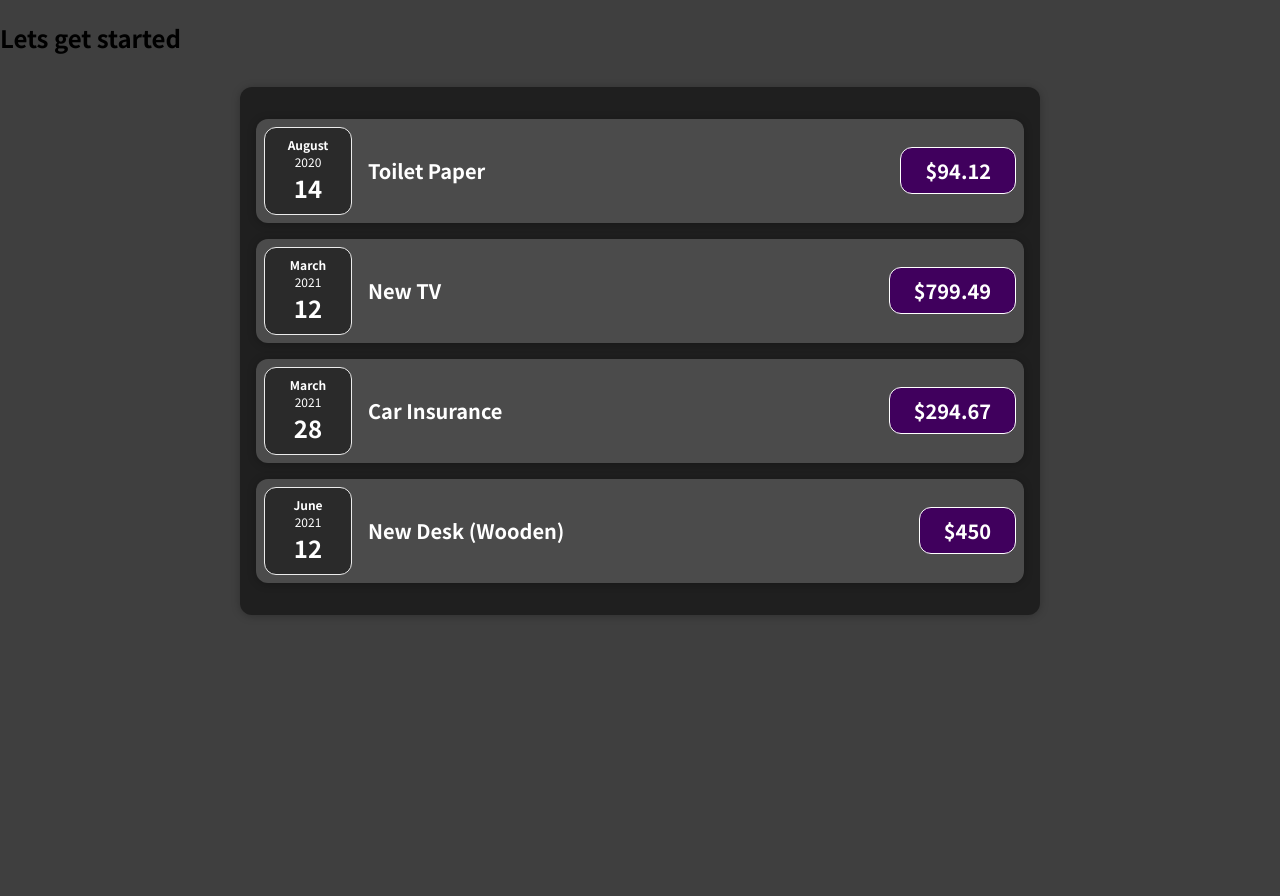
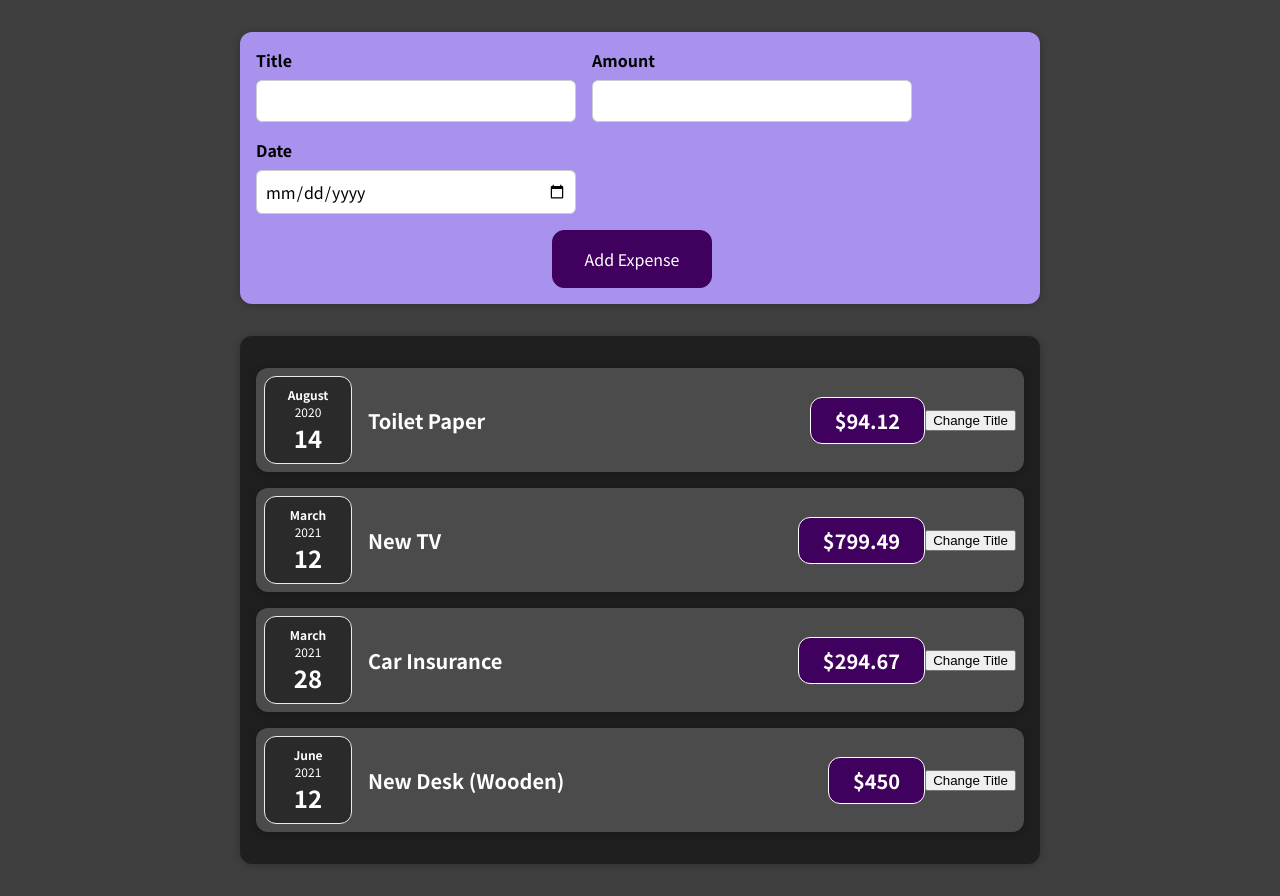
Before and after one commit to BuildwithMc/my-first-react-app, a React (Create React App) app: page / in a window 1280 px wide. Before the commit the page ends 800 px from the top, so only its background shows below. Built offline with nearby package versions, Linux system fonts and the light colour scheme.

Commit message:
state management lesson

```diff
--- a/src/App.js
+++ b/src/App.js
@@ -2,6 +2,7 @@
 
 import React, { Component } from "react";
 import Expenses from "./components/Expenses/Expenses";
+import NewExpense from "./components/NewExpense/NewExpense";
 import "./App.css";
 
 function App() {
@@ -29,7 +30,7 @@
 
     return (
       <div>
-        <h2>Lets get started</h2>
+        <NewExpense/>
         <Expenses items={expenses} />
       </div>
     );
--- a/src/components/Expenses/ExpenseItem.js
+++ b/src/components/Expenses/ExpenseItem.js
@@ -1,16 +1,24 @@
 import "./ExpenseItem.css";
 import Card from "../UI/Card";
 import ExpenseDate from "./ExpenseDate";
+import React, {useState} from "react";
 
 function ExpenseItem(props) {
+  const [title, setTitle] = useState(props.title);
+
+  const clickHandler = () => {
+    setTitle('update listing');
+    console.log('clicked fam !!!');
+  };
 
     return (
       <Card className="expense-item">
         <ExpenseDate date={props.date} />
         <div className="expense-item__description">
-          <h2>{props.title}</h2>
+          <h2>{title}</h2>
           <div className="expense-item__price">${props.amount}</div>
         </div>
+        <button onClick={clickHandler}>Change Title</button>
       </Card>
     );
 }
--- /dev/null
+++ b/src/components/NewExpense/Form.css
@@ -0,0 +1,26 @@
+.new-expense__controls {
+  display: flex;
+  flex-wrap: wrap;
+  gap: 1rem;
+  margin-bottom: 1rem;
+  text-align: left;
+}
+
+.new-expense__control label {
+  font-weight: bold;
+  margin-bottom: 0.5rem;
+  display: block;
+}
+
+.new-expense__control input {
+  font: inherit;
+  padding: 0.5rem;
+  border-radius: 6px;
+  border: 1px solid #ccc;
+  width: 20rem;
+  max-width: 100%;
+}
+
+.new-expense__actions {
+  text-align: right;
+}
--- /dev/null
+++ b/src/components/NewExpense/Form.js
@@ -0,0 +1,27 @@
+import "./Form.css"
+
+function Form(params) {
+    return (
+      <form>
+        <div className="new-expense__controls">
+          <div className="new-expense__control">
+            <label>Title</label>
+            <input type="text" />
+          </div>
+          <div className="new-expense__control">
+            <label>Amount</label>
+            <input type="number" min="0.01" step="0.01"/>
+          </div>
+          <div className="new-expense__control">
+            <label>Date</label>
+            <input type="date" min="2019-01-01" max="2024-12-31"/>
+          </div>
+        </div>
+        <div>
+            <button type="submit">Add Expense</button>
+        </div>
+      </form>
+    );
+}
+
+export default Form;
--- /dev/null
+++ b/src/components/NewExpense/NewExpense.css
@@ -0,0 +1,38 @@
+.new-expense {
+  background-color: #a892ee;
+  padding: 1rem;
+  margin: 2rem auto;
+  width: 50rem;
+  max-width: 95%;
+  border-radius: 12px;
+  text-align: center;
+  box-shadow: 0 1px 8px rgba(0, 0, 0, 0.25);
+}
+
+.new-expense button {
+  font: inherit;
+  cursor: pointer;
+  padding: 1rem 2rem;
+  border: 1px solid #40005d;
+  background-color: #40005d;
+  color: white;
+  border-radius: 12px;
+  margin-right: 1rem;
+}
+
+.new-expense button:hover,
+.new-expense button:active {
+  background-color: #510674;
+  border-color: #510674;
+}
+
+.new-expense button.alternative {
+  color: #220131;
+  border-color: transparent;
+  background-color: transparent;
+}
+
+.new-expense button.alternative:hover,
+.new-expense button.alternative:active {
+  background-color: #ddb3f8;
+}
--- /dev/null
+++ b/src/components/NewExpense/NewExpense.js
@@ -0,0 +1,11 @@
+import "./NewExpense.css";
+import Form from "./Form";
+
+function NewExpense(params) {
+
+    return (<div className="new-expense">
+        <Form/>
+    </div>);
+}
+
+export default NewExpense;
```
